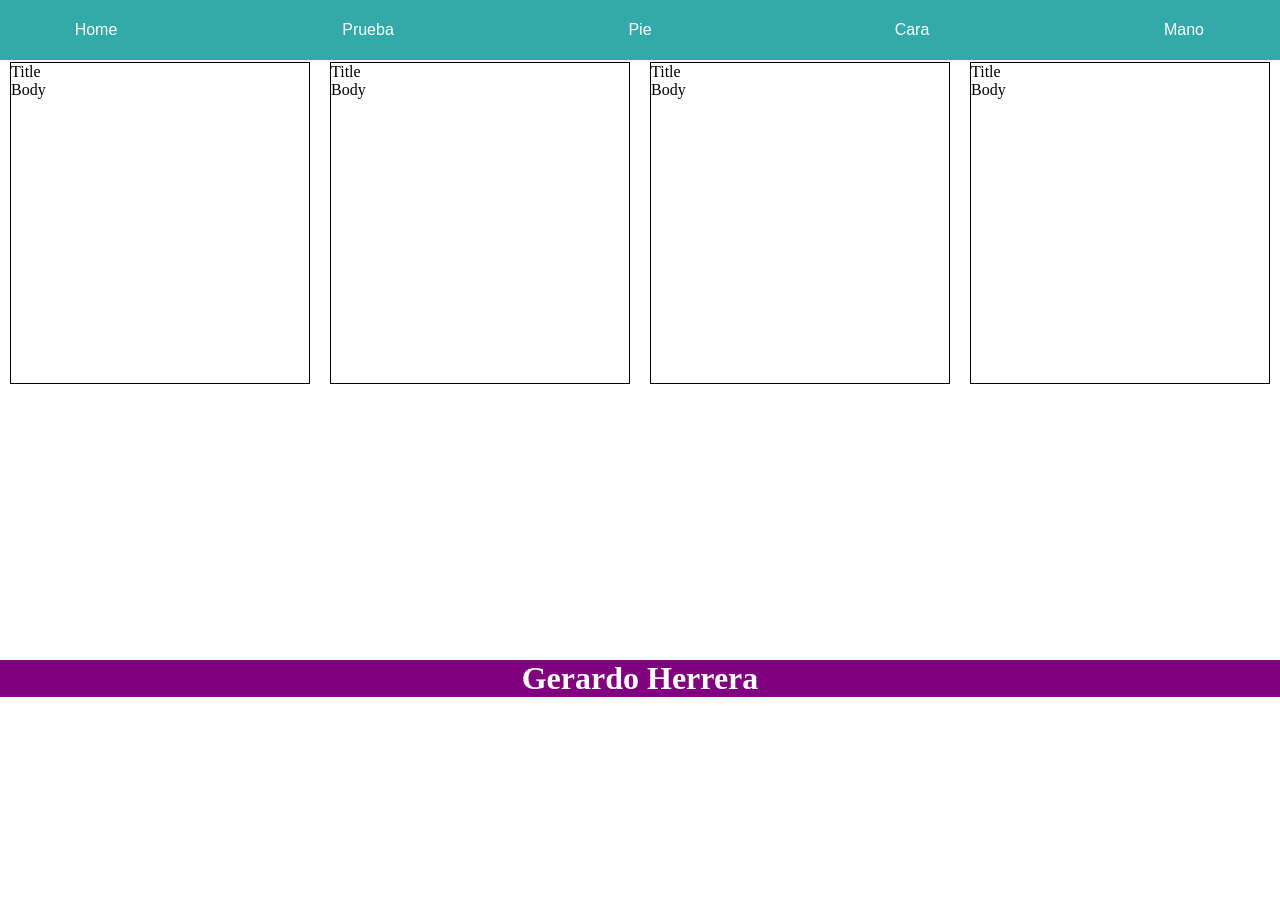
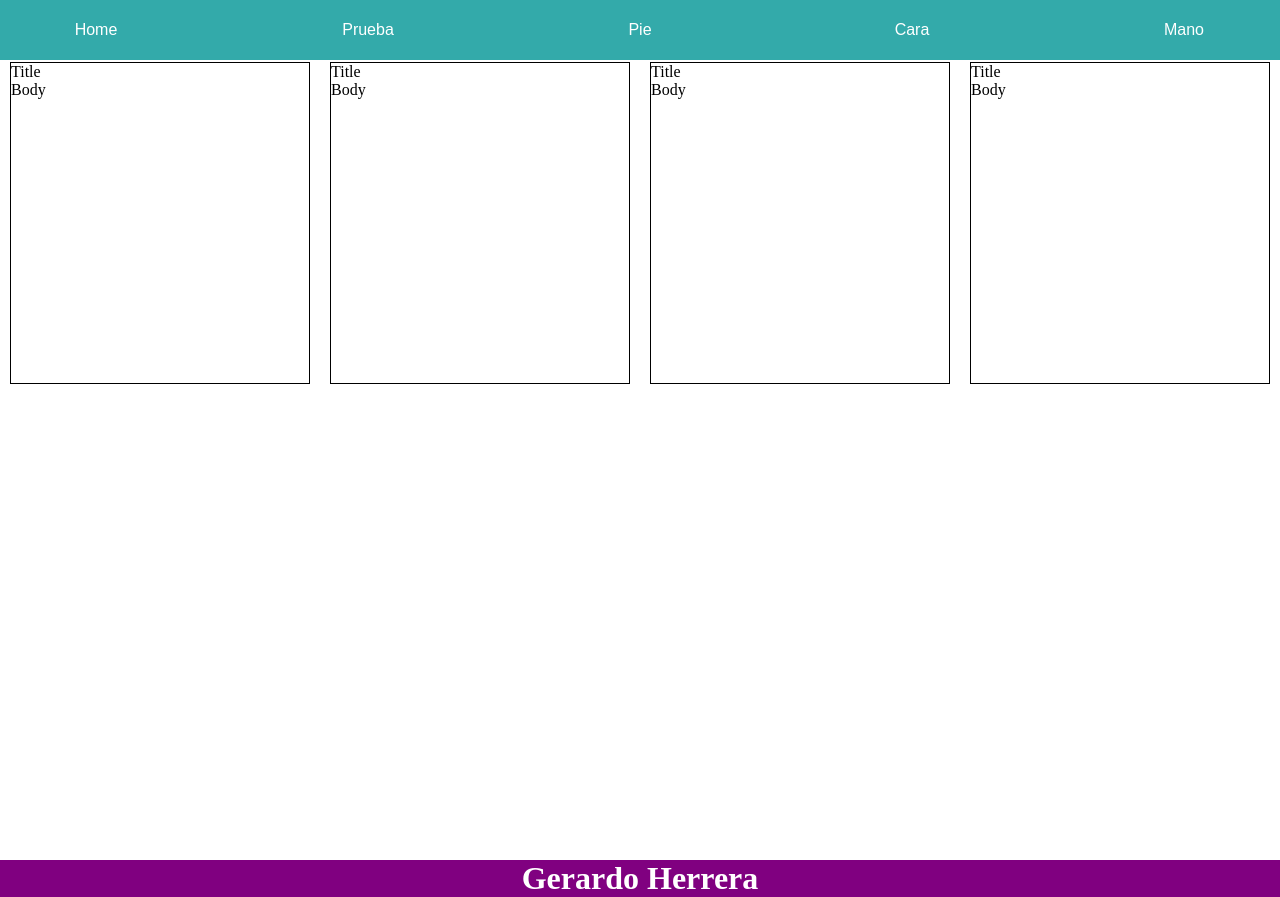
Before and after one commit to GeroBlacksmith/myplaygroud, an Angular app: page /prueba in a window 1280 px wide. Before the commit the page ends 800 px from the top, so only its background shows below. Built offline with nearby package versions, Linux system fonts and the light colour scheme.

Commit message:
4 files modified

```diff
--- a/src/app/app.component.css
+++ b/src/app/app.component.css
@@ -1,40 +1,42 @@
 p {
   font-family: Lato;
 }
-nav{
-  width:100%;
-  background-color: #3AA;
+nav {
+  width: 100%;
+  background-color: #3aa;
 }
-nav ul{
-  width:100%;
+nav ul {
+  width: 100%;
   height: 60px;
-  display:flex;
+  display: flex;
   justify-content: space-between;
   align-items: center;
 }
-nav ul li{
+nav ul li {
   width: 15%;
   height: 100%;
   list-style: none;
-
 }
-nav ul li a{
+nav ul li a {
   height: 100%;
-  width:100%;
-  color:white;
+  width: 100%;
+  color: white;
   font-family: arial;
-  display:flex;
+  display: flex;
   justify-content: center;
   align-items: center;
   text-decoration: none;
   text-align: center;
-  transition:300ms all ease;
+  transition: 300ms all ease;
 }
-.content{
-  height: 600px;
+.content {
+  height: 100%;
+  min-height: 760px;
 }
-footer{
-  background:purple;
-  color:white;
+footer {
+  position: relative;
+  background: purple;
+  color: white;
   text-align: center;
+  margin-top: auto;
 }
--- a/src/app/main/main.component.html
+++ b/src/app/main/main.component.html
@@ -1,3 +1,4 @@
+<div class="home-container">
   <h1>{{title}}</h1>
   <h2>Main Component</h2>
   <div>
@@ -6,3 +7,4 @@
   <div>
     <button (click)="showMessage()">Test Message</button>
   </div>
+</div>
--- a/src/app/prueba/prueba.component.css
+++ b/src/app/prueba/prueba.component.css
@@ -1,9 +1,12 @@
-.card{
-  width:298px;
+.card {
+  width: 298px;
   height: 320px;
-  border:black solid 1px;
-  margin:2px auto;
+  border: black solid 1px;
+  margin: 2px auto;
 }
-.slider{
-  display:flex;
-  flex-wrap:wrap;}
+.slider {
+  display: flex;
+  flex-wrap: wrap;
+  position: relative;
+  height: auto;
+}
```
Also changed, not shown: src/app/main/main.component.css (+12 -11 lines). Lines whose indentation alone changed are shown as unchanged.
